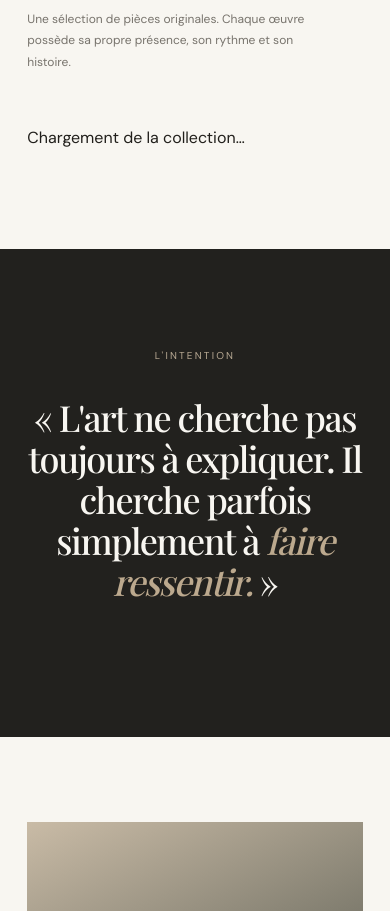
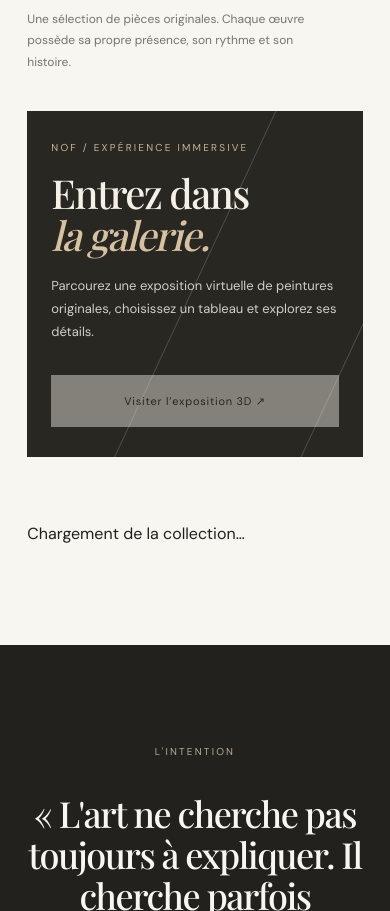
Before and after one commit to freddy082898/nof-portfolio, a plain HTML site: page index.html in a window 390 px wide. Shown: the part 1575-2486 px from the top of the page. Drawn offline with nearby package versions, Linux system fonts and the light colour scheme; a script that the page names is missing; a web font is replaced by a local one.

Commit message:
Add premium immersive exhibition entry point to NOF collection

```diff
--- a/index.html
+++ b/index.html
@@ -71,6 +71,8 @@ a:focus-visible,button:focus-visible{outline:2px solid #bda47b;outline-offset:4p
 }
 @media(prefers-reduced-motion:reduce){.work-image,.work-meta button{transition:none}.work-image:hover,.work-meta button:hover{transform:none}}
 
+
+.exhibition-invite{display:flex;align-items:flex-end;justify-content:space-between;gap:30px;padding:clamp(28px,5vw,65px);margin:0 0 70px;background:#292722;color:#f5f0e6;position:relative;overflow:hidden}.exhibition-invite:after{content:"";position:absolute;right:-10%;top:-70%;width:50%;height:210%;border:1px solid #e5d9c333;transform:rotate(25deg);pointer-events:none}.exhibition-invite .kicker{color:#c6b497}.exhibition-invite h3{font:500 clamp(40px,5vw,74px)/1.04 var(--serif);letter-spacing:-.04em;margin:18px 0}.exhibition-invite h3 em{color:#d6c1a2}.exhibition-invite p{font-size:13px;line-height:1.8;max-width:410px;color:#d3cec4}.exhibition-invite button{position:relative;z-index:1;background:#f4efe6;color:#26231f;border:0;padding:17px 20px;cursor:pointer;min-height:52px;font-size:11px;letter-spacing:.07em;white-space:nowrap}.exhibition-invite button:disabled{opacity:.45;cursor:wait}@media(max-width:760px){.exhibition-invite{display:block;padding:30px 24px;margin-bottom:50px}.exhibition-invite button{margin-top:18px;white-space:normal;width:100%}}
 </style>
 </head>
 <body>
@@ -107,7 +109,11 @@ a:focus-visible,button:focus-visible{outline:2px solid #bda47b;outline-offset:4p
       <div><div class="kicker">02 — Sélection</div><h2>Œuvres choisies<span style="color:#a9987e">.</span></h2></div>
       <p>Une sélection de pièces originales. Chaque œuvre possède sa propre présence, son rythme et son histoire.</p>
     </div>
-    <div class="work-grid" id="nof-gallery"><p>Chargement de la collection…</p></div>
+    <div class="exhibition-invite reveal">
+ <div><div class="kicker">NOF / EXPÉRIENCE IMMERSIVE</div><h3>Entrez dans<br><em>la galerie.</em></h3><p>Parcourez une exposition virtuelle de peintures originales, choisissez un tableau et explorez ses détails.</p></div>
+ <button id="virtual-exhibition-action" type="button" disabled>Visiter l’exposition 3D <span aria-hidden="true">↗</span></button>
+ </div>
+ <div class="work-grid" id="nof-gallery"><p>Chargement de la collection…</p></div>
   </section>
 
   <section class="statement">
```
